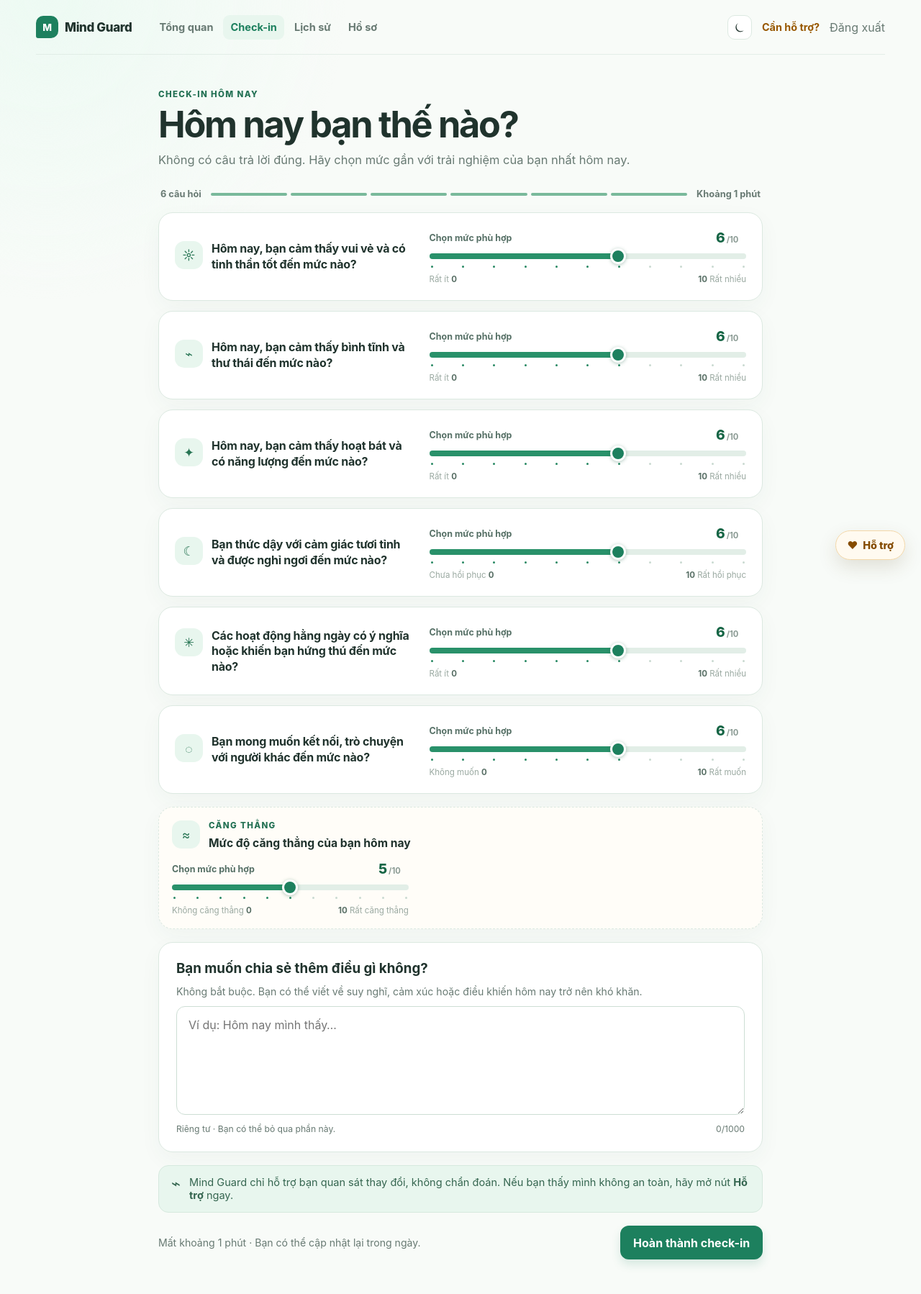
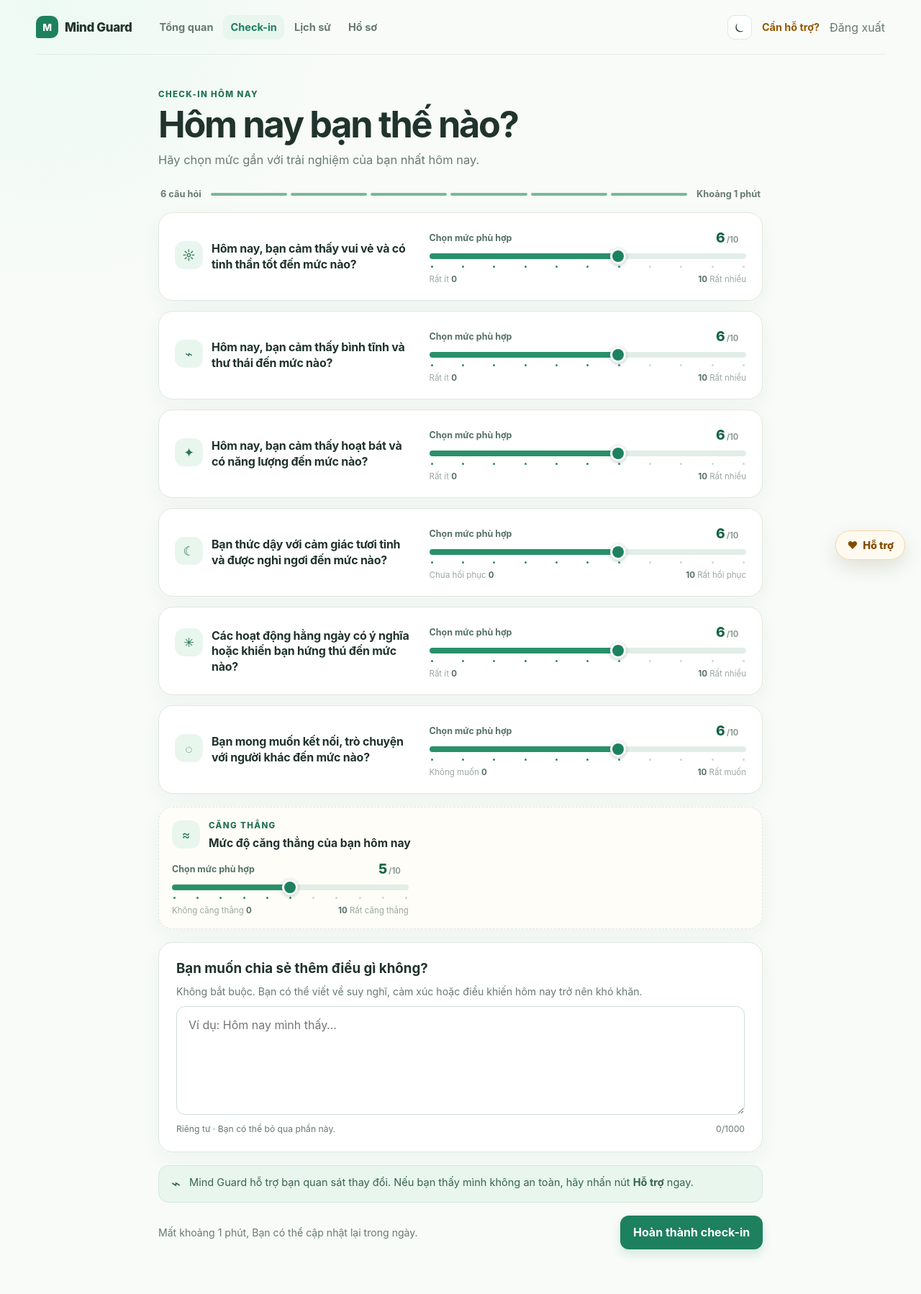
Before and after one commit to b161009/MindGuard, a React (Vite) app: page /checkin in a window 1280 px wide. Shown: the top 1798 px of the page at 72% size. Built offline with nearby package versions, Linux system fonts and the light colour scheme; no server answers; sample sign-in values are in the browser's storage.

Commit message:
Update CheckIn.jsx

```diff
--- a/src/pages/CheckIn.jsx
+++ b/src/pages/CheckIn.jsx
@@ -106,7 +106,7 @@ export default function CheckIn() {
         <div className="page-intro">
           <span className="eyebrow">CHECK-IN HÔM NAY</span>
           <h1>Hôm nay bạn thế nào?</h1>
-          <p>{copyVariant('Không có câu trả lời đúng. Hãy chọn mức gần với trải nghiệm của bạn nhất hôm nay.', 'Bạn không cần chọn một con số đẹp. Cứ chọn mức gần với cảm giác của mình hôm nay, và dành thời gian theo nhịp của bạn.')}</p>
+          <p>{copyVariant( 'Hãy chọn mức gần với trải nghiệm của bạn nhất hôm nay.')}</p>
         </div>
         <form className="checkin-form" onSubmit={handleSubmit}>
           <div className="checkin-progress" aria-label="Tiến độ check-in"><span>6 câu hỏi</span><div><i /><i /><i /><i /><i /><i /></div><span>Khoảng 1 phút</span></div>
@@ -117,11 +117,11 @@ export default function CheckIn() {
           <DiaryInput value={form.reflection} onChange={update('reflection')} />
           <aside className="privacy-note">
             <span aria-hidden="true">⌁</span>
-            <p>Mind Guard chỉ hỗ trợ bạn quan sát thay đổi, không chẩn đoán. Nếu bạn thấy mình không an toàn, hãy mở nút <strong>Hỗ trợ</strong> ngay.</p>
+            <p>Mind Guard hỗ trợ bạn quan sát thay đổi. Nếu bạn thấy mình không an toàn, hãy nhấn nút <strong>Hỗ trợ</strong> ngay.</p>
           </aside>
           {error && <p className="form-error" role="alert">{error}</p>}
           <div className="submit-row">
-            <p className="muted small">Mất khoảng 1 phút · Bạn có thể cập nhật lại trong ngày.</p>
+            <p className="muted small">Mất khoảng 1 phút, Bạn có thể cập nhật lại trong ngày.</p>
             <Button type="submit" disabled={submitting}>{submitting ? 'Đang lưu…' : 'Hoàn thành check-in'}</Button>
           </div>
         </form>
```
